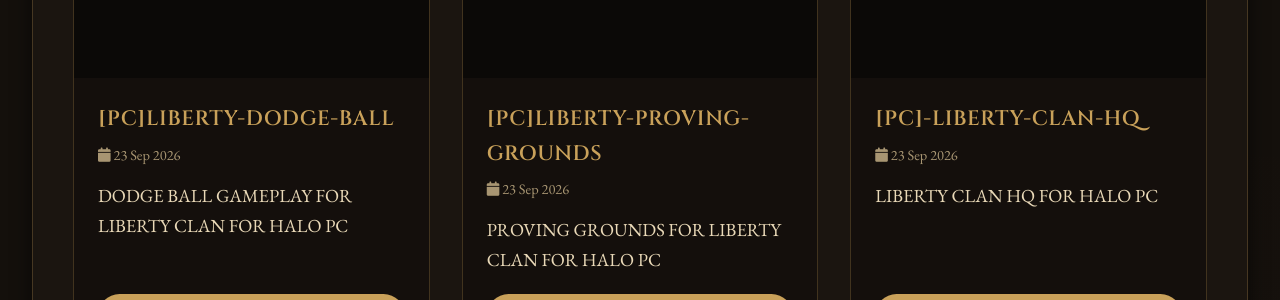
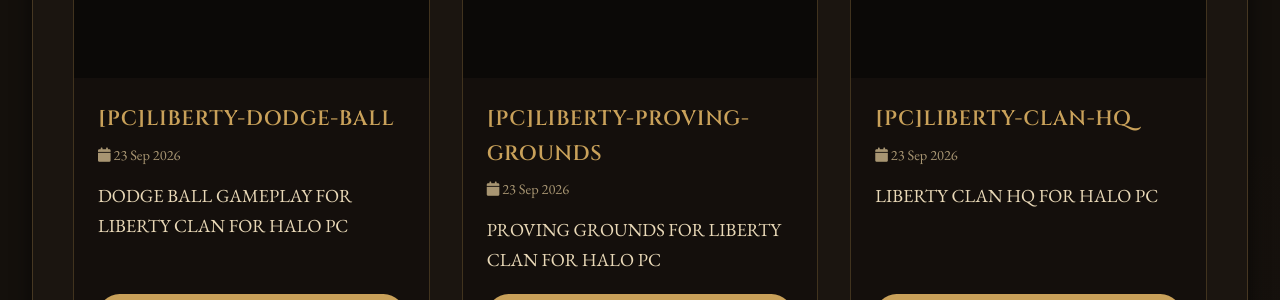
Before and after one commit to Chalwk/NC-Halo-Maps, a Jekyll site: the page built from maps.html, in a window 1280 px wide and 900 px high, scrolled down 2714 px. Shown: the part 155-455 px from the top of the window. Built offline with Jekyll 4.4.1, drawn with Linux system fonts in a browser that asks for light colours.

```diff
--- a/_data/releases.json
+++ b/_data/releases.json
@@ -324,7 +324,7 @@
   {
     "id": 394744829,
     "tag": "PC-LIBERTY-CLAN-HQ",
-    "name": "[PC]-LIBERTY-CLAN-HQ",
+    "name": "[PC]LIBERTY-CLAN-HQ",
     "body": "LIBERTY CLAN HQ FOR HALO PC",
     "prerelease": false,
     "published_at": "2026-09-23T14:27:44Z",
```
